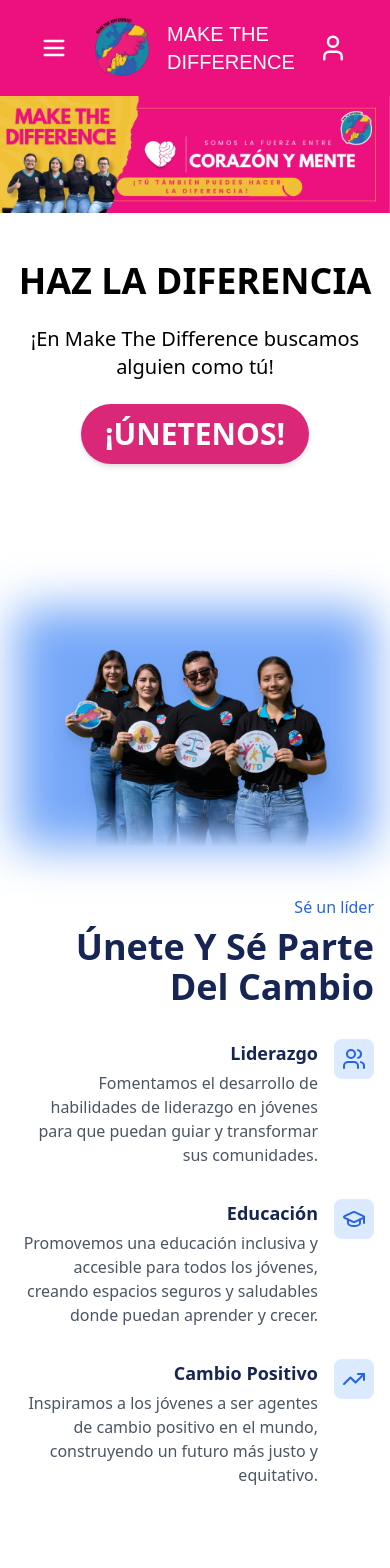
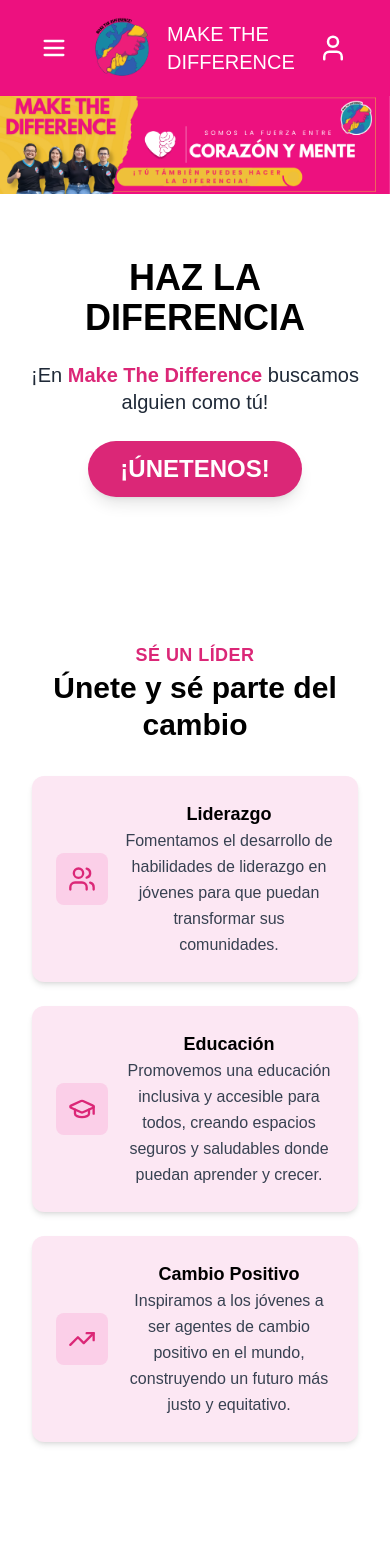
Before and after one commit to Sauro-Dev/LANDING-MTD, a React (Vite) app: page /home in a window 390 px wide. Shown: the top 1568 px of the page. Built offline with nearby package versions, Linux system fonts and the light colour scheme.

Commit message:
fix: Diseño home corregido
Se cambió el diseño y responsividad de home

```diff
--- a/src/components/landing/main/AreasSection.tsx
+++ b/src/components/landing/main/AreasSection.tsx
@@ -1,5 +1,6 @@
 import { FC } from "react";
 import { useNavigate } from "react-router-dom";
+import { motion } from "framer-motion";
 
 /**
  * Componente AreasSection
@@ -11,37 +12,51 @@
     const navigate = useNavigate(); // Hook para la navegación dentro de la página
 
     return (
-        <div className="relative py-12 bg-white flex flex-col items-center justify-center overflow-hidden">
-            <div className="container mx-auto flex flex-col lg:flex-row items-center justify-center gap-8 px-4 md:px-12 text-center">
+        <div className="relative py-16 bg-white flex flex-col items-center justify-center overflow-hidden font-poppins">
+            <div className="container mx-auto flex flex-col lg:flex-row items-center justify-center gap-12 px-6 lg:px-12 text-center lg:text-left">
 
                 {/* Sección de texto con título, mensaje y botón */}
-                <div className="max-w-lg space-y-6 flex flex-col items-center">
+                <motion.div
+                    initial={{ opacity: 0, x: -50 }}
+                    whileInView={{ opacity: 1, x: 0 }}
+                    transition={{ duration: 0.7 }}
+                    className="max-w-lg space-y-6 flex flex-col items-center lg:items-start"
+                >
                     {/* Título principal */}
-                    <h2 className="text-4xl font-bold text-black">HAZ LA DIFERENCIA</h2>
+                    <h2 className="text-4xl font-extrabold text-black">
+                        HAZ LA DIFERENCIA
+                    </h2>
 
                     {/* Mensaje inspirador */}
-                    <p className="text-xl md:text-4xl font-medium text-black leading-snug">
-                        ¡En Make The Difference buscamos alguien como tú!
+                    <p className="text-xl md:text-4xl font-medium text-gray-800 leading-snug">
+                        ¡En <span className="text-pink-600 font-bold">Make The Difference</span> buscamos alguien como tú!
                     </p>
 
-                    {/* Botón de llamada a la acción que redirige al formulario de voluntariado */}
-                    <button
-                        className="bg-pink-600 text-white font-extrabold py-3 px-6 rounded-full text-3xl shadow-md md:py-5 md:px-10 md:rounded-2xl md:text-5xl md:shadow-xl hover:bg-pink-700 transition-all"
+                    {/* Botón de llamada a la acción con animación */}
+                    <motion.button
+                        whileHover={{ scale: 1.05 }}
+                        whileTap={{ scale: 0.95 }}
+                        className="bg-pink-600 text-white font-extrabold py-3 px-8 rounded-full text-2xl shadow-lg md:py-4 md:px-10 md:text-3xl md:shadow-xl hover:bg-pink-700 transition-all"
                         onClick={() => navigate("/volunteer-form")}
                     >
                         ¡ÚNETENOS!
-                    </button>
-                </div>
+                    </motion.button>
+                </motion.div>
 
-                {/* Imagen decorativa (visible solo en pantallas grandes) */}
-                <div className="w-1/2 max-w-sm lg:flex hidden justify-center">
+                {/* Imagen decorativa con su diseño original */}
+                <motion.div
+                    initial={{ opacity: 0, x: 50 }}
+                    whileInView={{ opacity: 1, x: 0 }}
+                    transition={{ duration: 0.7 }}
+                    className="w-1/2 max-w-sm lg:flex hidden justify-center"
+                >
                     <img
-                        src="/src/assets/faq/alumn.png" // Ruta de la imagen
-                        alt="Estudiante Make The Difference" // Descripción para accesibilidad
+                        src="/src/assets/faq/alumn.png"
+                        alt="Estudiante Make The Difference"
                         className="w-full object-cover drop-shadow-lg rounded-md"
-                        style={{ maskImage: "linear-gradient(black 80%, transparent)" }} // Efecto degradado en la imagen
+                        style={{ maskImage: "linear-gradient(black 80%, transparent)" }}
                     />
-                </div>
+                </motion.div>
             </div>
         </div>
     );
--- a/src/components/landing/main/FAQSection.tsx
+++ b/src/components/landing/main/FAQSection.tsx
@@ -1,4 +1,5 @@
-import { FC } from 'react';
+import { FC } from "react";
+import { motion } from "framer-motion";
 
 /**
  * Componente FAQSection
@@ -9,44 +10,57 @@
  */
 const FAQSection: FC = () => {
     return (
-        <div className="py-8 flex flex-col items-center justify-center p-4">
+        <div className="py-16 px-6 flex flex-col items-center justify-center font-poppins bg-white">
+            {/* Título de la sección con animación */}
+            <motion.h1
+                initial={{ opacity: 0, y: -20 }}
+                whileInView={{ opacity: 1, y: 0 }}
+                transition={{ duration: 0.6 }}
+                className="text-4xl font-extrabold text-black mb-8 md:mb-12 text-center"
+            >
+                Preguntas Frecuentes
+            </motion.h1>
 
-            {/* Título de la sección */}
-            <h1 className="text-3xl md:text-4xl font-semibold mb-8 md:mb-12 text-center">
-                Preguntas Frecuentes
-            </h1>
+            <div className="max-w-5xl w-full flex flex-col-reverse md:flex-row items-center justify-center gap-10 p-6">
+                {/* Contenedor del mensaje informativo con diseño mejorado */}
+                <motion.div
+                    initial={{ opacity: 0, x: -30 }}
+                    whileInView={{ opacity: 1, x: 0 }}
+                    transition={{ duration: 0.6 }}
+                    className="bg-pink-100 rounded-2xl p-6 md:p-8 lg:p-10 shadow-lg flex-1 flex flex-col items-center text-center space-y-6"
+                >
+                    {/* Mensaje principal con mejor tipografía */}
+                    <p className="text-base md:text-lg lg:text-xl text-gray-800 leading-relaxed">
+                        En <span className="text-pink-600 font-bold">Make The Difference</span>,
+                        estamos comprometidos con nuestro público. Si tienes alguna pregunta,
+                        estaremos encantados de aclarar tus inquietudes.
+                    </p>
 
-            <div className="max-w-6xl w-full flex flex-col md:flex-row items-center justify-center gap-6 md:gap-10 p-4">
+                    {/* Botón interactivo con mejor diseño */}
+                    <motion.button
+                        whileHover={{ scale: 1.05 }}
+                        whileTap={{ scale: 0.95 }}
+                        className="bg-pink-600 hover:bg-pink-700 text-white font-bold rounded-full px-6 py-3 md:px-8 md:py-4 text-lg md:text-xl shadow-md transition-all"
+                    >
+                        ¿Otra duda?
+                    </motion.button>
+                </motion.div>
 
-                {/* Contenedor de la imagen ilustrativa */}
-                <div className="flex justify-center md:justify-end">
-                    <div className="w-28 h-28 md:w-48 md:h-48 lg:w-64 lg:h-64 relative">
+                {/* Contenedor de la imagen ilustrativa (ahora arriba en móviles) */}
+                <motion.div
+                    initial={{ opacity: 0, x: 30 }}
+                    whileInView={{ opacity: 1, x: 0 }}
+                    transition={{ duration: 0.6 }}
+                    className="flex justify-center md:justify-start mb-6 md:mb-0"
+                >
+                    <div className="w-32 h-32 md:w-48 md:h-48 lg:w-56 lg:h-56 relative">
                         <img
                             src="src/assets/faq/person.png" // Ruta de la imagen ilustrativa
                             alt="Ilustración de persona con preguntas" // Descripción accesible
-                            className="w-full h-full object-contain"
+                            className="w-full h-full object-contain drop-shadow-lg"
                         />
                     </div>
-                </div>
-
-                {/* Contenedor rosa con el mensaje informativo */}
-                <div className="bg-pink-300 rounded-xl md:rounded-[40px] p-4 md:p-6 lg:p-8 text-center flex-1 flex flex-col items-center gap-4">
-
-                    {/* Mensaje principal */}
-                    <p className="text-sm md:text-lg lg:text-2xl leading-relaxed text-black">
-                        En Make The Difference estamos comprometidos con nuestro público,
-                        si tienes alguna pregunta estaremos dispuestos a aclarar tus inquietudes.
-                    </p>
-
-                    {/* Botón para realizar más preguntas */}
-                    <button
-                        className="bg-pink-500 hover:bg-pink-600 text-white border-2 border-pink-800 rounded-full
-                        px-4 py-2 md:px-6 md:py-3 lg:px-8 lg:py-4 text-sm md:text-base lg:text-lg
-                        transition-all duration-300 transform hover:scale-105"
-                    >
-                        ¿Otra duda?
-                    </button>
-                </div>
+                </motion.div>
             </div>
         </div>
     );
--- a/src/components/landing/main/HeroSection.tsx
+++ b/src/components/landing/main/HeroSection.tsx
@@ -1,24 +1,30 @@
-import { FC } from 'react';
-import bannerImage from '../../../assets/banner/banner principal.png';
+import { FC } from "react";
+import bannerImage from "../../../assets/banner/banner principal.png";
+import { motion } from "framer-motion";
 
 /**
  * Componente HeroSection
  *
- * Sección principal de la página de inicio. Muestra un banner de gran tamaño
- * con una imagen destacada que ocupa todo el ancho de la pantalla.
+ * Sección principal de la página de inicio. Muestra un banner con un diseño optimizado
+ * sin transparencia y con una mejor integración con la navbar.
  */
 const HeroSection: FC = () => {
     return (
-        <section className="">
-            {/* Contenedor de la imagen del banner */}
-            <div className="relative w-full aspect-[2000/600] overflow-hidden">
-                {/* Imagen del banner con ajuste automático para cubrir el espacio disponible */}
+        <section className="relative w-full">
+            {/* Contenedor del banner */}
+            <motion.div
+                initial={{ opacity: 0, y: -20 }}
+                animate={{ opacity: 1, y: 0 }}
+                transition={{ duration: 0.8, ease: "easeOut" }}
+                className="relative w-full aspect-[2000/500] overflow-hidden"
+            >
+                {/* Imagen del banner */}
                 <img
-                    src={bannerImage}  // Ruta de la imagen importada
-                    alt="Banner principal" // Descripción para accesibilidad
+                    src={bannerImage}
+                    alt="Banner principal"
                     className="w-full h-full object-cover"
                 />
-            </div>
+            </motion.div>
         </section>
     );
 };
--- a/src/components/landing/main/JoinChange.tsx
+++ b/src/components/landing/main/JoinChange.tsx
@@ -1,5 +1,6 @@
-import React from 'react';
-import { Users, GraduationCap, TrendingUp } from 'lucide-react';
+import React from "react";
+import { motion } from "framer-motion";
+import { Users, GraduationCap, TrendingUp } from "lucide-react";
 
 /**
  * Componente JoinChange
@@ -9,80 +10,86 @@
  */
 const JoinChange: React.FC = () => {
     return (
-        <div className="bg-white py-8">
-            <div className="max-w-7xl mx-auto px-4 py-16 sm:px-6 lg:px-8">
-                <div className="grid grid-cols-1 lg:grid-cols-2 gap-12 items-center">
+        <section className="bg-white py-20 px-8 sm:px-12 font-poppins">
+            <div className="max-w-7xl mx-auto flex flex-col lg:flex-row items-center gap-12">
 
-                    {/* Imagen decorativa con efecto de desenfoque */}
-                    <div className="relative">
-                        <div className="absolute inset-0 bg-blue-500/70 rounded-10xl blur-xl group-hover:blur-2xl transition-all" />
+                {/* Imagen decorativa (solo visible en pantallas grandes) */}
+                <motion.div
+                    initial={{ opacity: 0, x: -50 }}
+                    whileInView={{ opacity: 1, x: 0 }}
+                    transition={{ duration: 0.7 }}
+                    className="hidden lg:flex relative w-full max-w-md lg:max-w-lg"
+                >
+                    <div className="relative flex items-center justify-center">
                         <img
-                            src="/src/assets/faq/Team1.png" // Ruta de la imagen del equipo
-                            alt="Team members" // Descripción accesible
-                            className="relative drop-shadow-xl"
-                            style={{ maskImage: "linear-gradient(black 80%, transparent)" }} // Efecto de degradado
+                            src="/src/assets/faq/Team1.png"
+                            alt="Team members"
+                            className="w-full rounded-2xl shadow-xl ring-4 ring-pink-300 hover:scale-105 transition-transform duration-300"
                         />
                     </div>
+                </motion.div>
 
-                    {/* Contenido textual con información y pilares clave */}
-                    <div className="space-y-8">
-                        {/* Encabezado */}
-                        <div className="text-right">
-                            <p className="text-blue-600 font-medium">Sé un líder</p>
-                            <h2 className="text-4xl font-bold text-blue-950 mt-2">
-                                Únete Y Sé Parte Del Cambio
-                            </h2>
-                        </div>
+                {/* Contenido textual con pilares clave */}
+                <motion.div
+                    initial={{ opacity: 0, x: 50 }}
+                    whileInView={{ opacity: 1, x: 0 }}
+                    transition={{ duration: 0.7 }}
+                    className="flex flex-col space-y-8 text-center lg:text-left"
+                >
+                    {/* Encabezado */}
+                    <div>
+                        <p className="text-pink-600 font-semibold text-lg uppercase tracking-wide">
+                            Sé un líder
+                        </p>
+                        <h2 className="text-3xl sm:text-4xl font-bold text-black leading-tight">
+                            Únete y sé parte del cambio
+                        </h2>
+                    </div>
 
-                        {/* Lista de características (Liderazgo, Educación, Cambio Positivo) */}
-                        <div className="space-y-8">
-
-                            {/* Pilar: Liderazgo */}
-                            <div className="flex items-start justify-end gap-4">
-                                <div className="text-right">
-                                    <h3 className="font-semibold text-lg text-blue-950">Liderazgo</h3>
-                                    <p className="text-gray-600 mt-1">
-                                        Fomentamos el desarrollo de habilidades de liderazgo en jóvenes
-                                        para que puedan guiar y transformar sus comunidades.
+                    {/* Lista de pilares con mejor espacio en móviles */}
+                    <div className="space-y-6 sm:space-y-8">
+                        {[
+                            {
+                                title: "Liderazgo",
+                                description:
+                                    "Fomentamos el desarrollo de habilidades de liderazgo en jóvenes para que puedan transformar sus comunidades.",
+                                icon: <Users className="w-7 h-7 text-pink-600" />,
+                            },
+                            {
+                                title: "Educación",
+                                description:
+                                    "Promovemos una educación inclusiva y accesible para todos, creando espacios seguros y saludables donde puedan aprender y crecer.",
+                                icon: <GraduationCap className="w-7 h-7 text-pink-600" />,
+                            },
+                            {
+                                title: "Cambio Positivo",
+                                description:
+                                    "Inspiramos a los jóvenes a ser agentes de cambio positivo en el mundo, construyendo un futuro más justo y equitativo.",
+                                icon: <TrendingUp className="w-7 h-7 text-pink-600" />,
+                            },
+                        ].map((pillar, index) => (
+                            <motion.div
+                                key={index}
+                                initial={{ opacity: 0, y: 20 }}
+                                whileInView={{ opacity: 1, y: 0 }}
+                                transition={{ duration: 0.5, delay: index * 0.2 }}
+                                className="flex items-center gap-4 bg-pink-100 p-6 sm:p-7 rounded-xl shadow-md"
+                            >
+                                <div className="bg-pink-200 p-3 rounded-lg">{pillar.icon}</div>
+                                <div>
+                                    <h3 className="text-lg sm:text-xl font-bold text-black">
+                                        {pillar.title}
+                                    </h3>
+                                    <p className="text-gray-700 leading-relaxed text-base sm:text-lg">
+                                        {pillar.description}
                                     </p>
                                 </div>
-                                <div className="bg-blue-100 p-2 rounded-lg">
-                                    <Users className="w-6 h-6 text-blue-600" />
-                                </div>
-                            </div>
-
-                            {/* Pilar: Educación */}
-                            <div className="flex items-start justify-end gap-4">
-                                <div className="text-right">
-                                    <h3 className="font-semibold text-lg text-blue-950">Educación</h3>
-                                    <p className="text-gray-600 mt-1">
-                                        Promovemos una educación inclusiva y accesible para todos los jóvenes,
-                                        creando espacios seguros y saludables donde puedan aprender y crecer.
-                                    </p>
-                                </div>
-                                <div className="bg-blue-100 p-2 rounded-lg">
-                                    <GraduationCap className="w-6 h-6 text-blue-600" />
-                                </div>
-                            </div>
-
-                            {/* Pilar: Cambio Positivo */}
-                            <div className="flex items-start justify-end gap-4">
-                                <div className="text-right">
-                                    <h3 className="font-semibold text-lg text-blue-950">Cambio Positivo</h3>
-                                    <p className="text-gray-600 mt-1">
-                                        Inspiramos a los jóvenes a ser agentes de cambio positivo en el mundo,
-                                        construyendo un futuro más justo y equitativo.
-                                    </p>
-                                </div>
-                                <div className="bg-blue-100 p-2 rounded-lg">
-                                    <TrendingUp className="w-6 h-6 text-blue-600" />
-                                </div>
-                            </div>
-                        </div>
-                    </div> {/* Fin de la sección de contenido */}
-                </div>
+                            </motion.div>
+                        ))}
+                    </div>
+                </motion.div>
             </div>
-        </div>
+        </section>
     );
 };
 
```
Also changed, not shown: src/components/landing/main/CertificationSection.tsx (+23 -13 lines).
